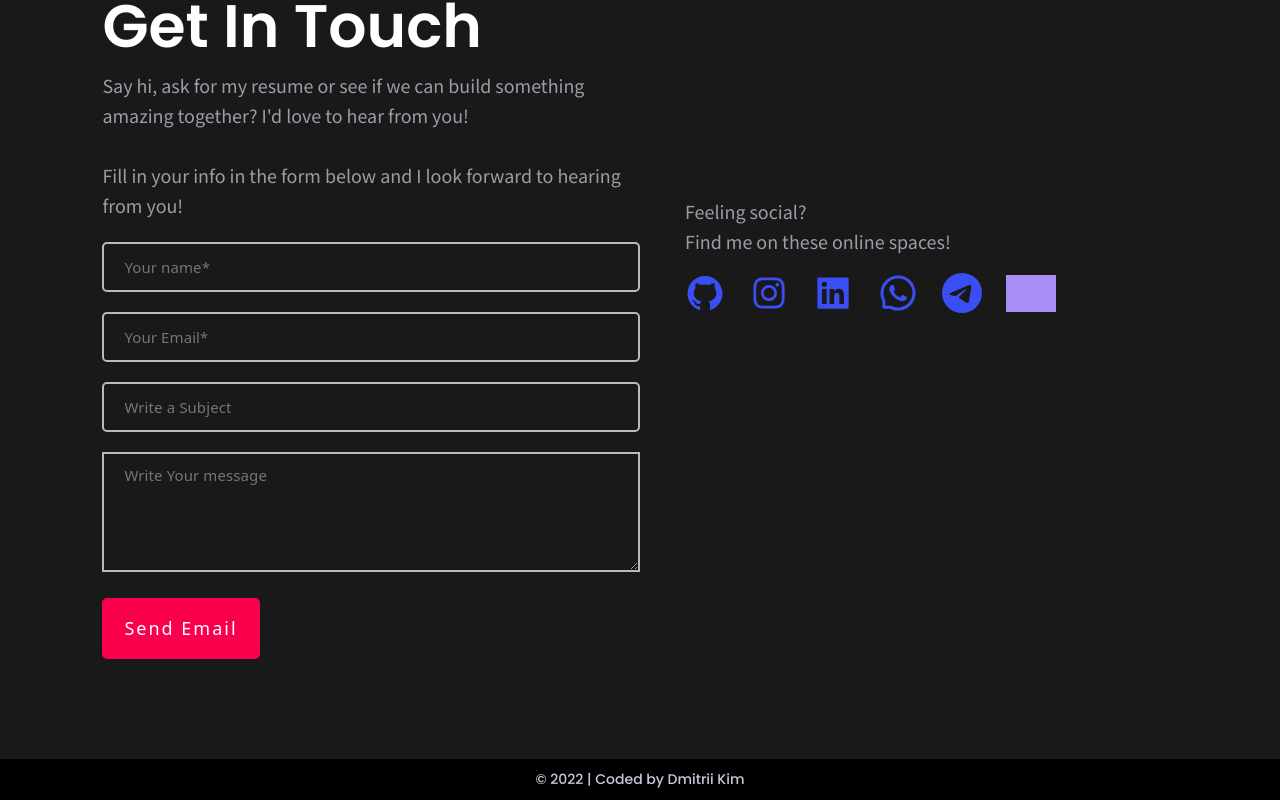
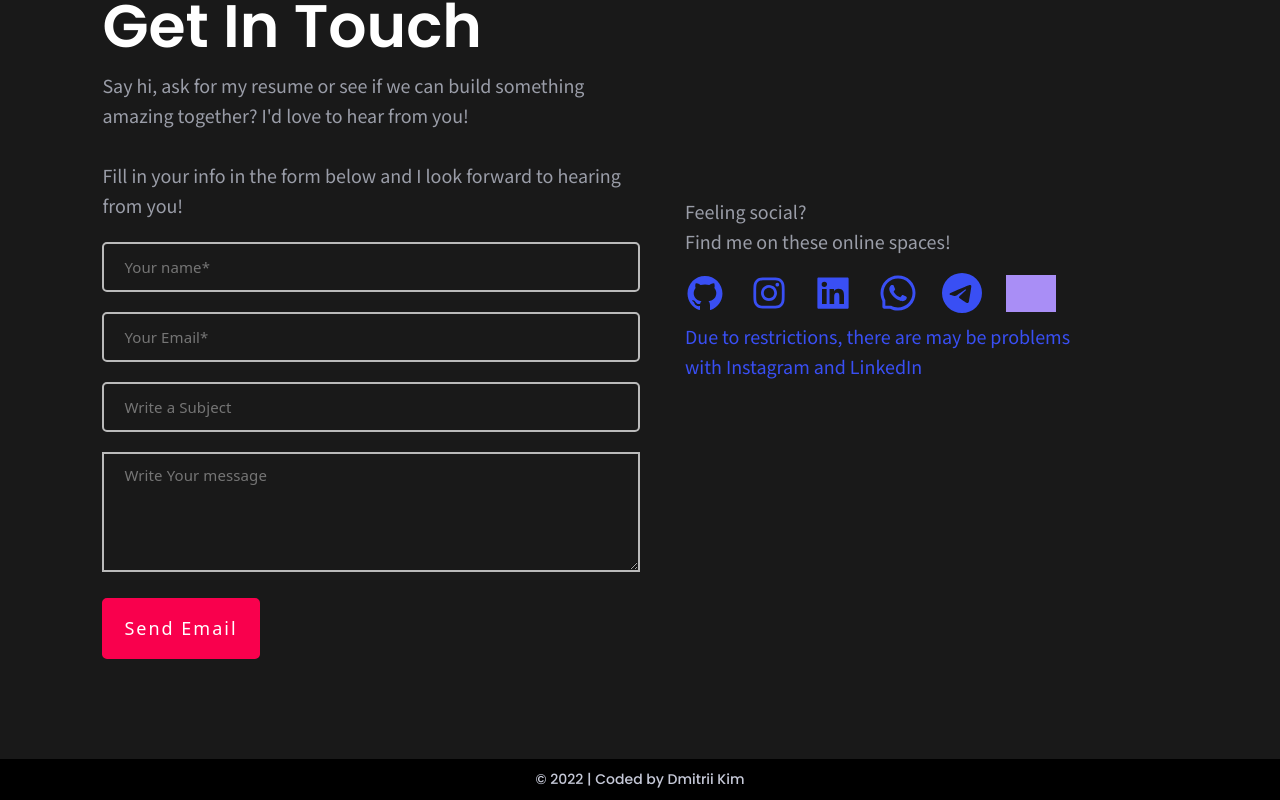
Before and after one commit to dkimd5/react-portfolio, a React (Create React App) app: page / in a window 1280 px wide. Shown: the part 5696-6496 px from the top of the page. Built offline with nearby package versions, Linux system fonts and the light colour scheme; grey boxes are pictures that could not be loaded.

Commit message:
Add restrictions warning for socials

```diff
--- a/src/components/Contact/Contact.css
+++ b/src/components/Contact/Contact.css
@@ -104,6 +104,11 @@ input.contact:focus, textarea#message:focus {
     color: #f9004d;
 }
 
+.restrictions {
+    margin-top: 10px;
+    color: #394ff4;
+}
+
 @media only screen and (max-width:1216px) {
     .contact__socials {
         width: 50%;
--- a/src/components/Contact/Contact.js
+++ b/src/components/Contact/Contact.js
@@ -121,6 +121,9 @@ function Contact() {
                 </a>
               </li>
             </ul>
+            <p className="p__text restrictions">
+              Due to restrictions, there are may be problems with Instagram and LinkedIn
+            </p>
           </div>
         </div>
       </div>
```
